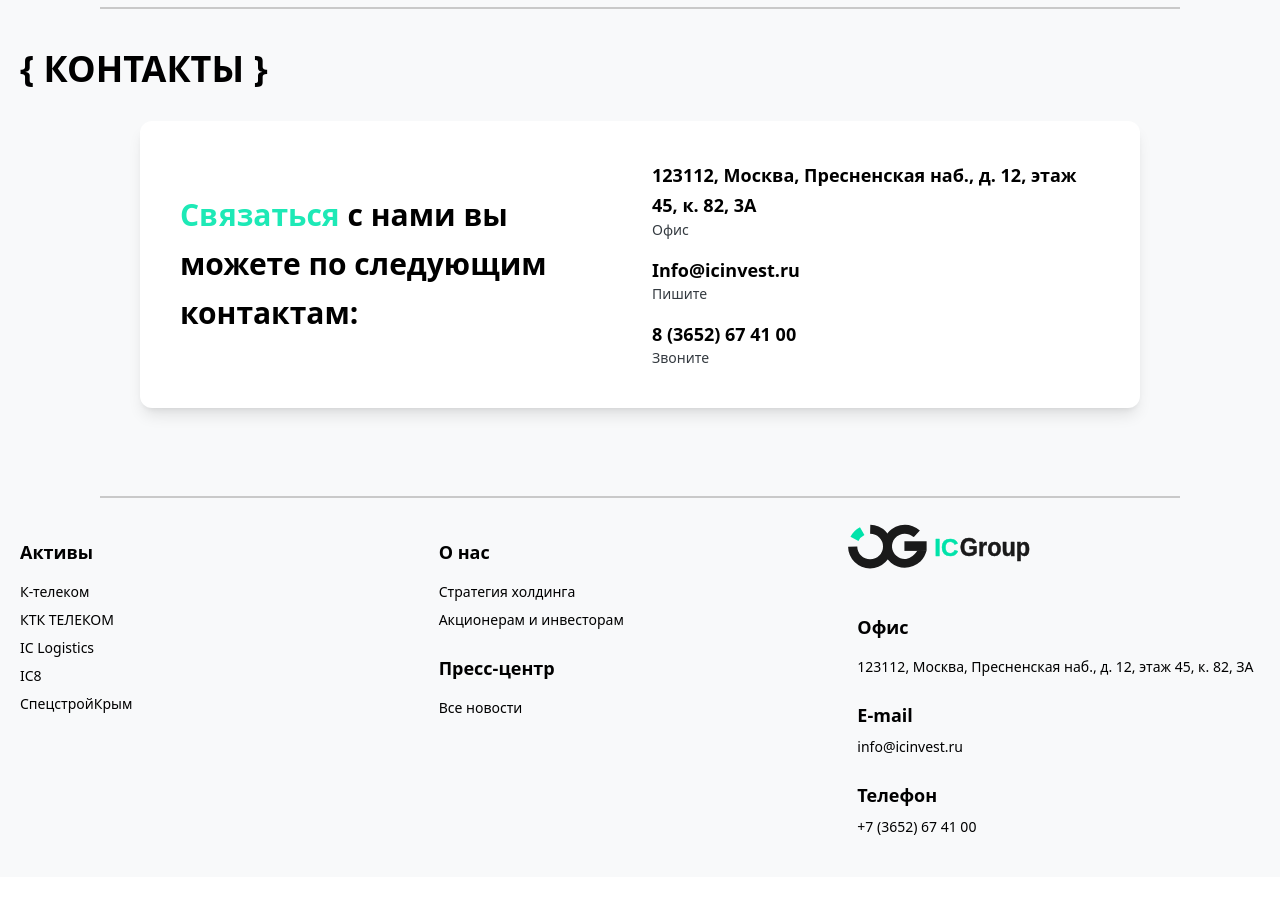
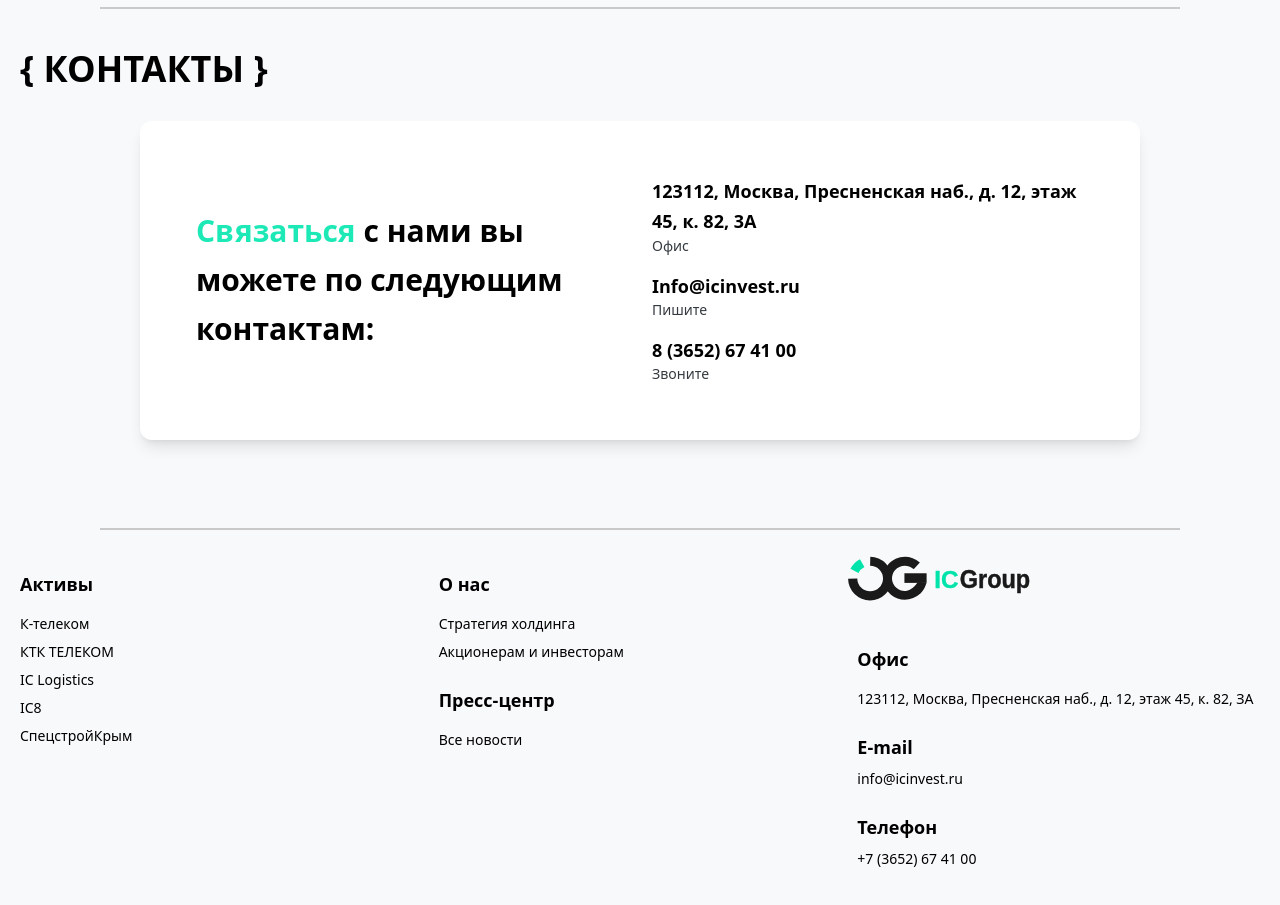
Before and after one commit to KiraProsto/ICGroup-frontend, a Next.js app: page / in a window 1280 px wide. Shown: the part 920-1825 px from the top of the page. Before the commit the page ends 1797 px from the top, so only its background shows below. Built offline with nearby package versions, Linux system fonts and the light colour scheme.

Commit message:
add contacts section to home page

```diff
--- a/src/components/home/Contacts.tsx
+++ b/src/components/home/Contacts.tsx
@@ -5,7 +5,7 @@
         <hr className="border-b border-black-0 mt-0 m-20 mb-10" />
         <h2 className="text-4xl font-semibold mb-8">{`{ КОНТАКТЫ }`}</h2>
 
-        <div className="mx-auto shadow-lg bg-white p-10 max-w-[1000px] rounded-xl flex flex-col items-center justify-center md:flex-row gap-6">
+        <div className="mx-auto shadow-lg bg-white p-14 max-w-[1000px] rounded-xl flex flex-col items-center justify-center md:flex-row gap-6">
           <div className="md:w-1/2 w-full">
             <h1 className="flex-1 text-3xl font-bold leading-relaxed">
               <span className="text-main-3">Связаться</span> с нами вы можете по
```
